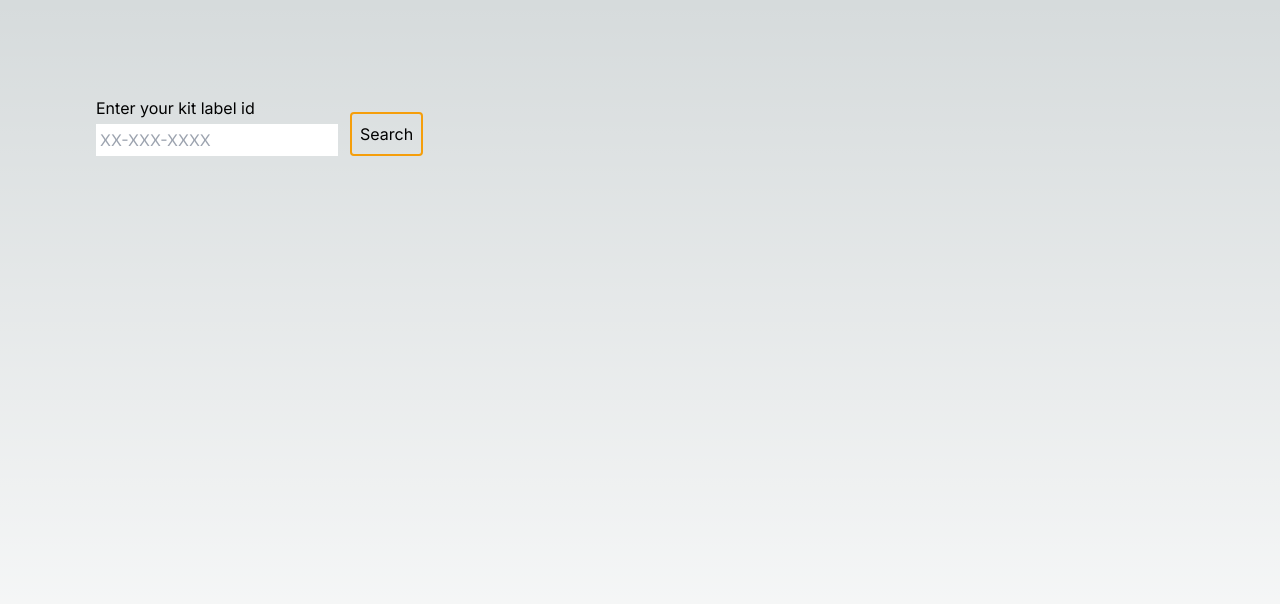
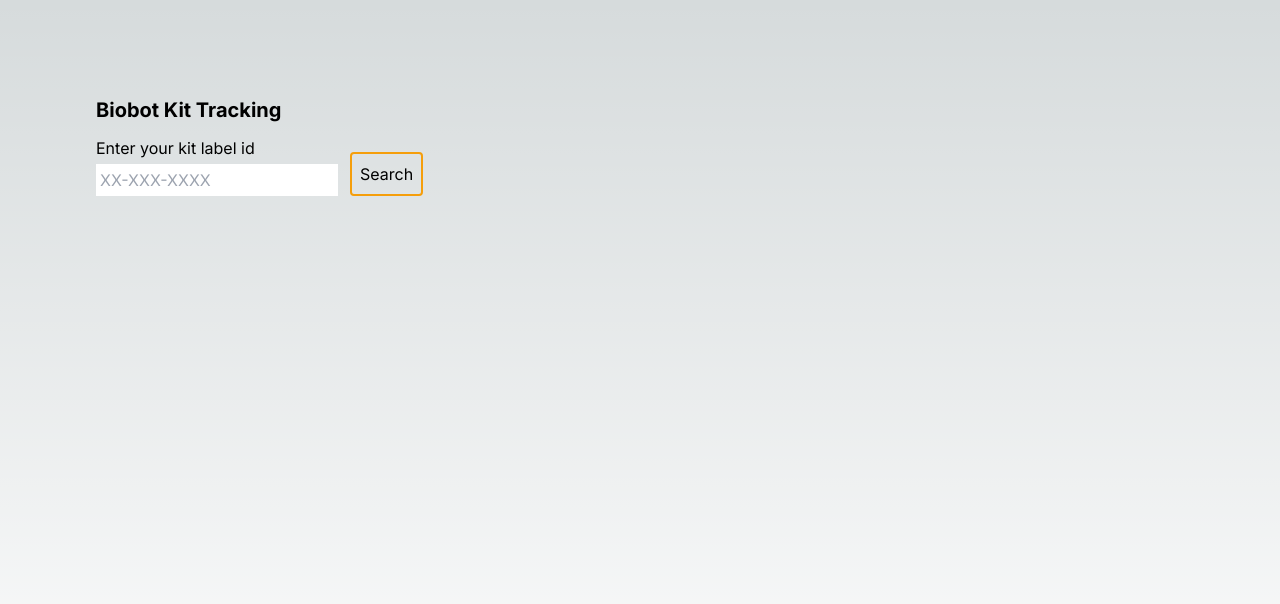
Before and after one commit to dorothyscheng/biobot, a Next.js app in the folder client/: page / in a window 1280 px wide. Shown: the top 604 px of the page. Built offline with nearby package versions, Linux system fonts and the light colour scheme; what apisauce would draw is missing.

Commit message:
Adds functionality to track it button

```diff
--- a/client/app/kitDisplay/KitInfoItem.tsx
+++ b/client/app/kitDisplay/KitInfoItem.tsx
@@ -5,7 +5,7 @@
 export const KitInfoItem = ({ label, value }: Props) => {
     return (
         <div className={'flex flex-col items-center'}>
-            <h2 className={'font-bold text-sm'}>{label}</h2>
+            <h3 className={'font-bold text-sm'}>{label}</h3>
             <p>{value}</p>
         </div>
     );
--- a/client/app/kitDisplay/KitShippingResults.tsx
+++ b/client/app/kitDisplay/KitShippingResults.tsx
@@ -7,7 +7,7 @@
 export const KitShippingResults = ({ results }: Props) => {
     return (
         <div>
-            <h1 className={'font-bold text-lg my-5'}>Results ({results.length})</h1>
+            <h2 className={'font-bold text-lg my-5'}>Results ({results.length})</h2>
             <div className={'flex flex-col gap-6'}>
                 {results.map((r) => (
                     <SingleKitShippingResult key={`result-${r.id}`} kit={r} />
--- a/client/app/kitDisplay/SingleKitShippingResult.tsx
+++ b/client/app/kitDisplay/SingleKitShippingResult.tsx
@@ -1,16 +1,21 @@
 import { KitShippingDataViewModel } from '@/api/KitShippingDataViewModel';
 import { KitInfoItem } from '@/app/kitDisplay/KitInfoItem';
 import { Button } from '@/app/shared/Button';
+import { useMemo } from 'react';
 
 type Props = {
     kit: KitShippingDataViewModel;
 };
 export const SingleKitShippingResult = ({ kit }: Props) => {
+    const fedExTrackingUrl = useMemo(() => 'https://www.fedex.com/fedextrack/?trknbr=', []);
+
     return (
         <div className={'flex gap-2 items-end justify-between'}>
             <KitInfoItem label={'Label Id'} value={kit.formattedLabelId} />
             <KitInfoItem label={'Tracking Number'} value={kit.shippingTrackingCode} />
-            <Button label={'Track It'} />
+            <a href={`${fedExTrackingUrl}${kit.shippingTrackingCode}`} target={'_blank'} rel={'noreferrer noopener'}>
+                <Button label={'Track It'} />
+            </a>
         </div>
     );
 };
--- a/client/app/page.tsx
+++ b/client/app/page.tsx
@@ -2,7 +2,8 @@
 
 export default function Home() {
     return (
-        <main className="flex min-h-screen flex-col justify-between p-24">
+        <main className="flex min-h-screen flex-col p-24">
+            <h1 className={'font-bold text-xl mb-3'}>Biobot Kit Tracking</h1>
             <SearchByLabelId />
         </main>
     );
--- a/client/app/searchForm/SearchByLabelId.tsx
+++ b/client/app/searchForm/SearchByLabelId.tsx
@@ -5,7 +5,6 @@
 import { AutocompleteResults } from '@/app/searchForm/AutocompleteResults';
 import labelIdService from '@/app/searchForm/LabelIdService';
 import { SearchForm } from '@/app/searchForm/SearchForm';
-import { SingleKitShippingResult } from '@/app/kitDisplay/SingleKitShippingResult';
 import { KitShippingResults } from '@/app/kitDisplay/KitShippingResults';
 
 export const SearchByLabelId = () => {
```
Also changed, not shown: client/app/layout.tsx (+7 -11 lines).
